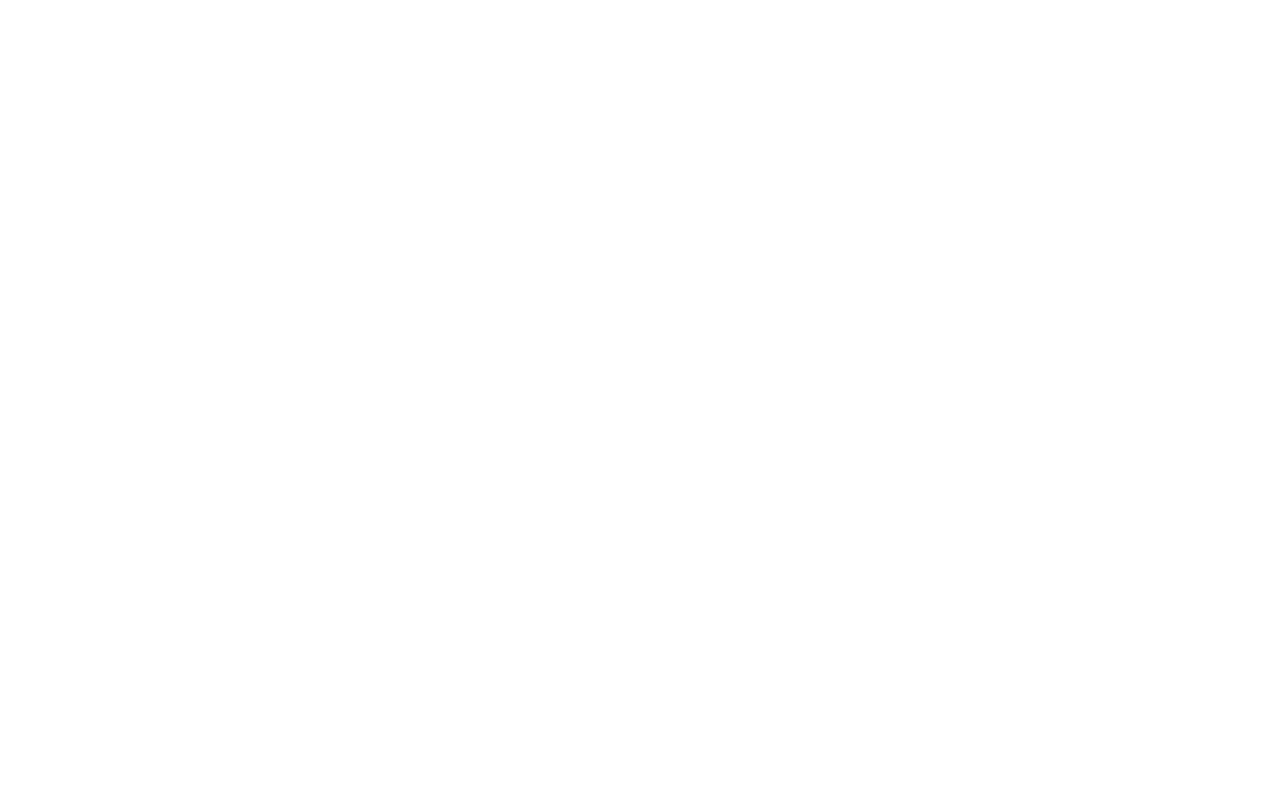
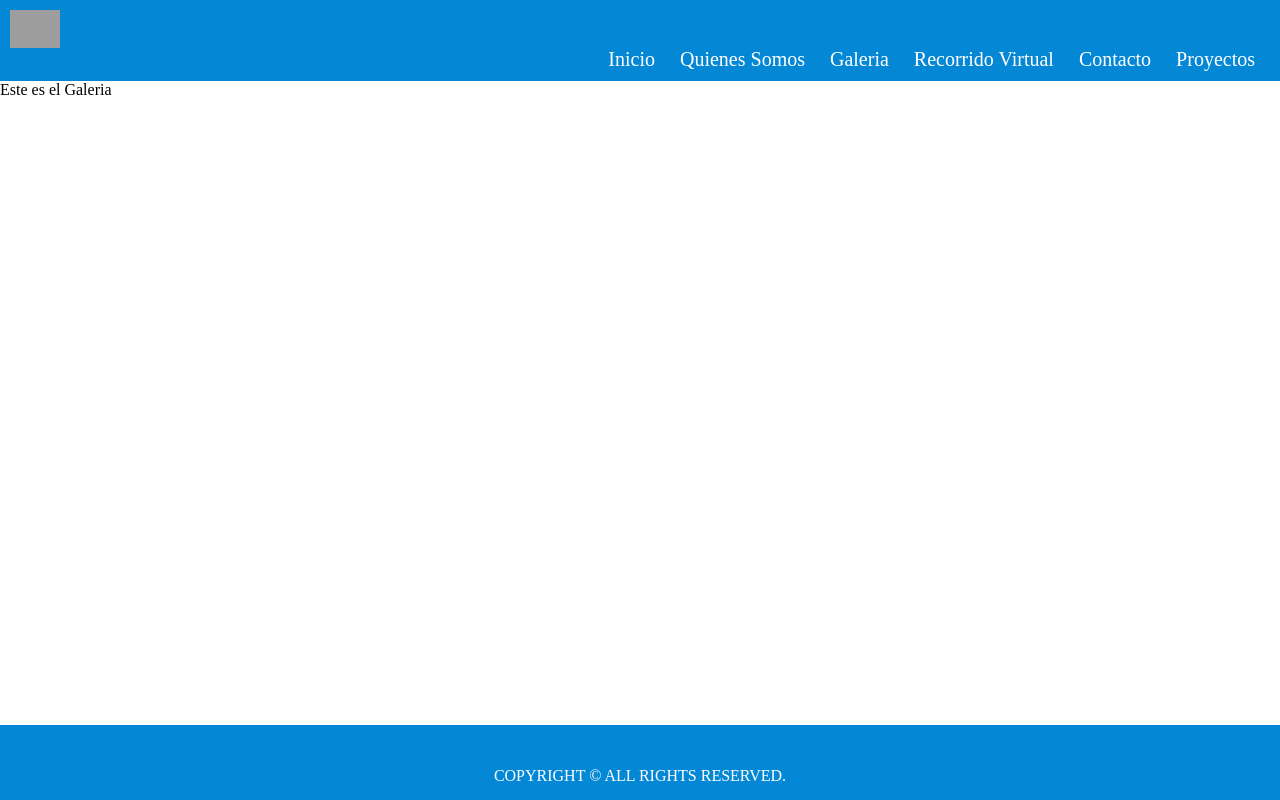
Before and after one commit to edisonjt/comuna-alangasi, a React (Create React App) app: page /contacto in a window 1280 px wide. Built offline with nearby package versions, Linux system fonts and the light colour scheme; grey boxes are pictures that could not be loaded.

Commit message:
Agregando layout

```diff
--- a/package.json
+++ b/package.json
@@ -5,13 +5,15 @@
   "dependencies": {
     "@emotion/react": "^11.11.0",
     "@emotion/styled": "^11.11.0",
-    "@mui/material": "^5.13.0",
+    "@mui/icons-material": "^5.11.16",
+    "@mui/material": "^5.13.1",
     "@testing-library/jest-dom": "^5.16.5",
     "@testing-library/react": "^13.4.0",
     "@testing-library/user-event": "^13.5.0",
     "fullcalendar": "^6.1.7",
     "react": "^18.2.0",
     "react-dom": "^18.2.0",
+    "react-router-dom": "^6.11.2",
     "react-scripts": "5.0.1",
     "web-vitals": "^2.1.4"
   },
--- a/public/index.html
+++ b/public/index.html
@@ -26,7 +26,7 @@
     -->
     <title>React App</title>
   </head>
-  <body>
+  <body style="margin: 0">
     <noscript>You need to enable JavaScript to run this app.</noscript>
     <div id="root"></div>
     <!--
--- a/src/App.js
+++ b/src/App.js
@@ -1,10 +1,11 @@
+import { BrowserRouter as Router } from "react-router-dom";
+import Layout from "./Layout";
+
 function App() {
   return (
-    <div className="App">
-      <header className="App-header">
-
-      </header>
-    </div>
+    <Router>
+      <Layout />
+    </Router>
   );
 }
 
--- /dev/null
+++ b/src/Galeria/index.js
@@ -0,0 +1,7 @@
+import React from "react";
+
+const Galeria = () => {
+  return <div>Este es el Galeria</div>;
+};
+
+export default Galeria;
--- /dev/null
+++ b/src/Home/index.js
@@ -0,0 +1,7 @@
+import React from "react";
+
+const Home = () => {
+  return <div>Este es el home</div>;
+};
+
+export default Home;
--- /dev/null
+++ b/src/Layout/Components/ButtonNavbar.js
@@ -0,0 +1,24 @@
+import React from "react";
+import { Link } from "react-router-dom";
+
+function ButtonNavbar({ name, to }) {
+  return (
+    <Link
+      to={to}
+      style={{
+        color: "white",
+        fontSize: "20px",
+        textDecoration: "none",
+        height: "100%",
+        display: "flex",
+        justifyContent: "center",
+        alignItems: "center",
+        marginRight: "15px",
+      }}
+    >
+      {name}
+    </Link>
+  );
+}
+
+export default ButtonNavbar;
--- /dev/null
+++ b/src/Layout/Components/Footer.js
@@ -0,0 +1,46 @@
+import React from "react";
+
+function Footer() {
+  return (
+    <div
+      style={{
+        backgroundColor: "#0488D6",
+        color: "white",
+        padding: "10px",
+        textAlign: "center",
+      }}
+    >
+      <div>
+        <a
+          href="https://facebook.com"
+          target="_blank"
+          rel="noopener noreferrer"
+        >
+          <i
+            className="fab fa-facebook-square"
+            style={{ fontSize: "24px", marginRight: "10px" }}
+          ></i>
+        </a>
+        <a href="https://twitter.com" target="_blank" rel="noopener noreferrer">
+          <i
+            className="fab fa-twitter-square"
+            style={{ fontSize: "24px", marginRight: "10px" }}
+          ></i>
+        </a>
+        <a
+          href="https://instagram.com"
+          target="_blank"
+          rel="noopener noreferrer"
+        >
+          <i
+            className="fab fa-instagram-square"
+            style={{ fontSize: "24px", marginRight: "10px" }}
+          ></i>
+        </a>
+      </div>
+      <p style={{ margin: "5px 0" }}>COPYRIGHT © ALL RIGHTS RESERVED.</p>
+    </div>
+  );
+}
+
+export default Footer;
--- /dev/null
+++ b/src/Layout/Components/Navbar.js
@@ -0,0 +1,47 @@
+import React from "react";
+import ButtonNavbar from "./ButtonNavbar";
+
+function NavBar() {
+  return (
+    <div style={{ backgroundColor: "#0488D6", padding: "10px" }}>
+      <div style={{ display: "flex", alignItems: "center" }}>
+        <img
+          src="ruta-a-tu-logo.png"
+          alt="Logo"
+          style={{ width: "50px", marginRight: "10px" }}
+        />
+      </div>
+      <nav>
+        <ul
+          style={{
+            listStyleType: "none",
+            margin: 0,
+            display: "flex",
+            justifyContent: "flex-end",
+          }}
+        >
+          <li style={{ marginLeft: "10px" }}>
+            <ButtonNavbar to="/" name={"Inicio"} />
+          </li>
+          <li style={{ marginLeft: "10px" }}>
+            <ButtonNavbar to="/about" name="Quienes Somos" />
+          </li>
+          <li style={{ marginLeft: "10px" }}>
+            <ButtonNavbar to="/galeria" name="Galeria" />
+          </li>
+          <li style={{ marginLeft: "10px" }}>
+            <ButtonNavbar to="/recorrido" name="Recorrido Virtual" />
+          </li>
+          <li style={{ marginLeft: "10px" }}>
+            <ButtonNavbar to="/contacto" name="Contacto" />
+          </li>
+          <li style={{ marginLeft: "10px" }}>
+            <ButtonNavbar to="/proyectos" name="Proyectos" />
+          </li>
+        </ul>
+      </nav>
+    </div>
+  );
+}
+
+export default NavBar;
--- /dev/null
+++ b/src/Layout/index.js
@@ -0,0 +1,36 @@
+import React from "react";
+import { Route, Routes } from "react-router";
+import Home from "../Home";
+import Galeria from "../Galeria";
+import NavBar from "./Components/Navbar";
+import Footer from "./Components/Footer";
+
+function Layout() {
+  return (
+    <div
+      style={{
+        display: "flex",
+        flexDirection: "column",
+        minHeight: "100vh",
+        margin: "0px",
+        padding: "0px",
+      }}
+    >
+      <header>
+        <NavBar />
+      </header>
+      <main style={{ flex: 1 }}>
+        <Routes>
+          <Route path="/" element={<Home />} />
+          <Route path="/galeria" element={<Galeria />} />
+          <Route path="/contacto" element={<Galeria />} />
+        </Routes>
+      </main>
+      <footer>
+        <Footer />
+      </footer>
+    </div>
+  );
+}
+
+export default Layout;
--- a/src/index.js
+++ b/src/index.js
@@ -1,10 +1,4 @@
-import React from 'react';
-import ReactDOM from 'react-dom/client';
-import App from './App';
-
-const root = ReactDOM.createRoot(document.getElementById('root'));
-root.render(
-  <React.StrictMode>
-    <App />
-  </React.StrictMode>
-);
+import React from "react";
+import App from "./App";
+import ReactDOM from "react-dom";
+ReactDOM.render(<App />, document.getElementById("root"));
```
Also changed, not shown: 1 other file (tests, documents, lock files or other folders).
